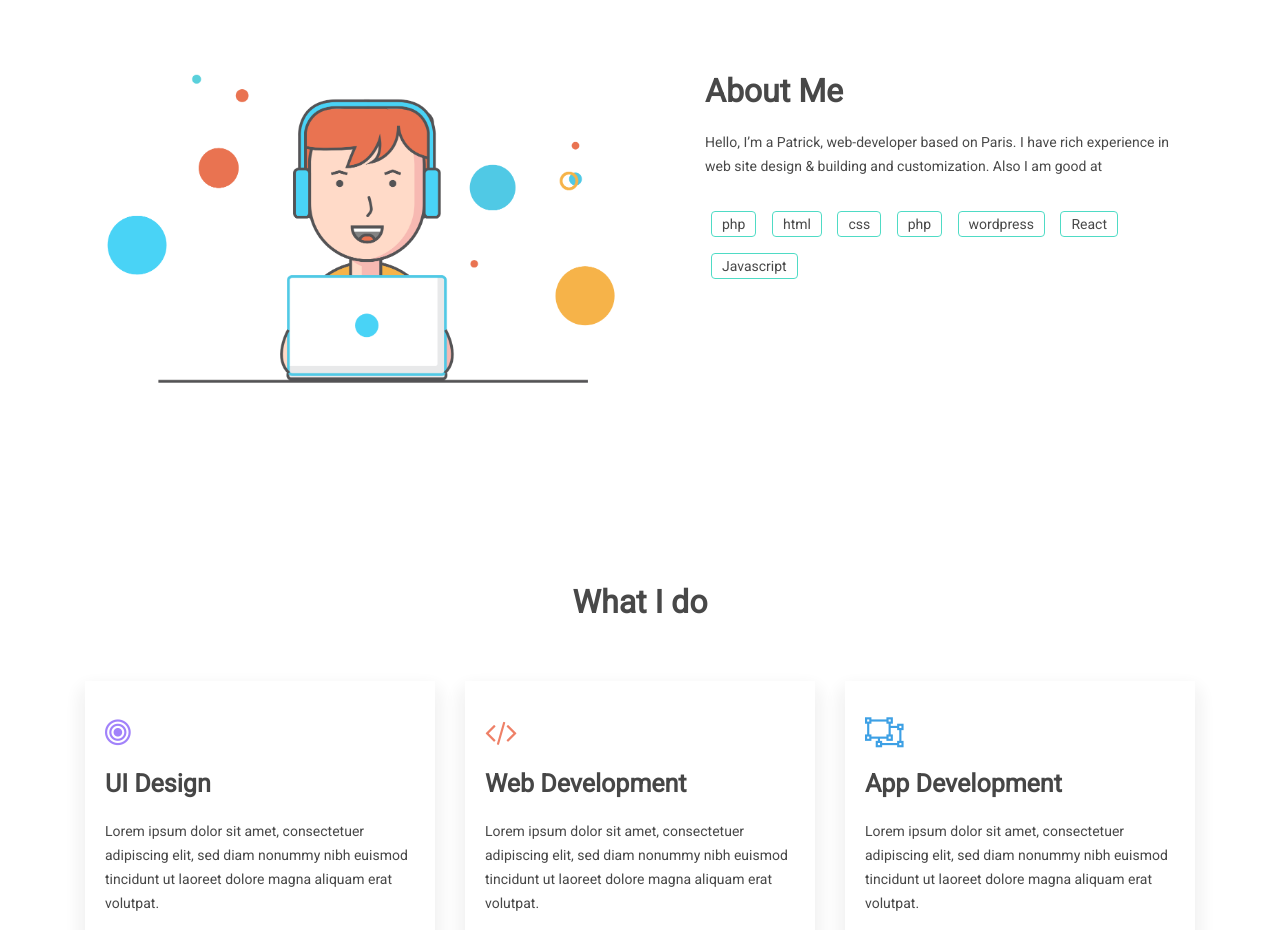
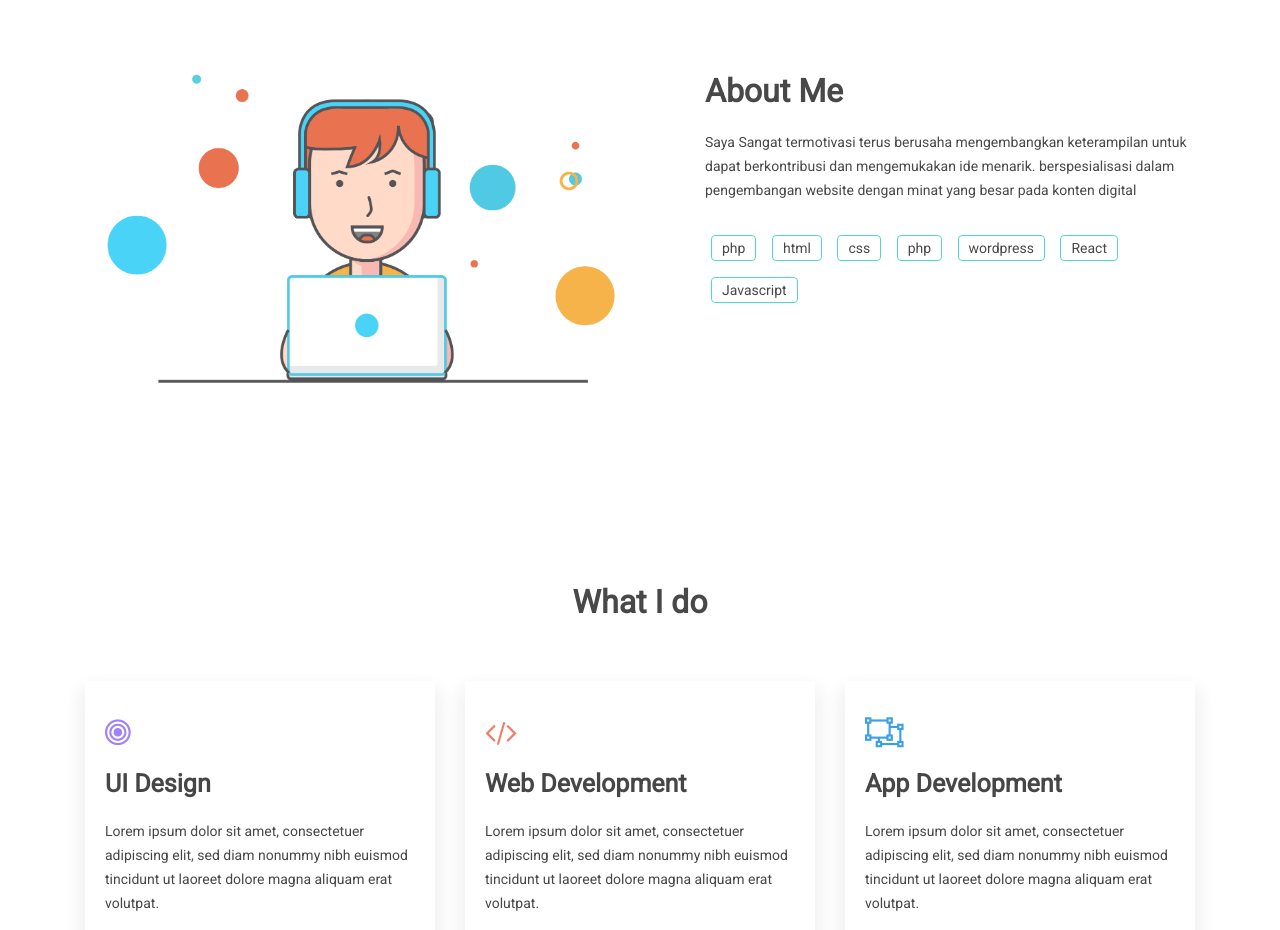
Before and after one commit to ryanprasetyo/ryanprasetyo.github.io, a plain HTML site: page index.html in a window 1280 px wide. Shown: the part 840-1770 px from the top of the page. Drawn offline with Linux system fonts and the light colour scheme; some packages are replaced by stand-ins of ours.

Commit message:
edit personal information

```diff
--- a/index.html
+++ b/index.html
@@ -156,9 +156,10 @@
                     <div class="col-sm-12 col-md-6">
                         <div class="mh-about-inner">
                             <h2 class="wow fadeInUp" data-wow-duration="0.8s" data-wow-delay="0.1s">About Me</h2>
-                            <p class="wow fadeInUp" data-wow-duration="0.8s" data-wow-delay="0.2s">Hello, I’m a Patrick, web-developer based on Paris.
-                            I have rich experience in web site design & building
-                            and customization. Also I am good at</p>
+                            <p class="wow fadeInUp" data-wow-duration="0.8s" data-wow-delay="0.2s">
+                            Saya Sangat termotivasi terus berusaha mengembangkan keterampilan untuk dapat berkontribusi dan mengemukakan ide menarik.
+                            berspesialisasi dalam pengembangan website dengan minat yang besar pada konten digital
+                            </p>
                             <div class="mh-about-tag wow fadeInUp" data-wow-duration="0.8s" data-wow-delay="0.3s">
                                 <ul>
                                     <li><span>php</span></li>
```
